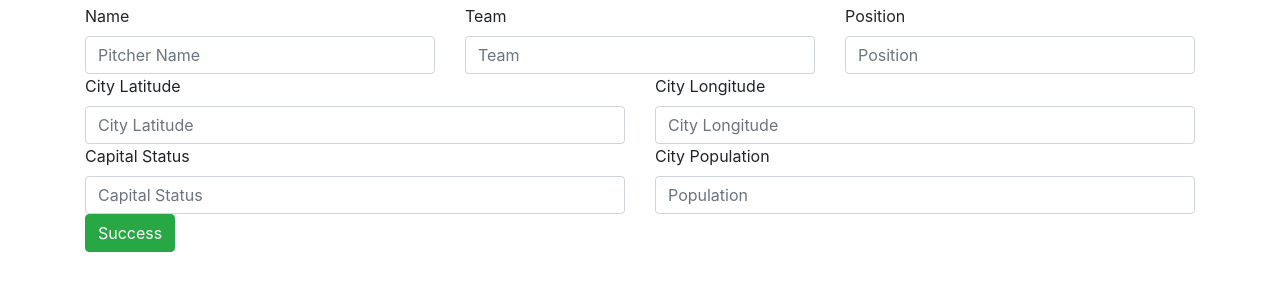
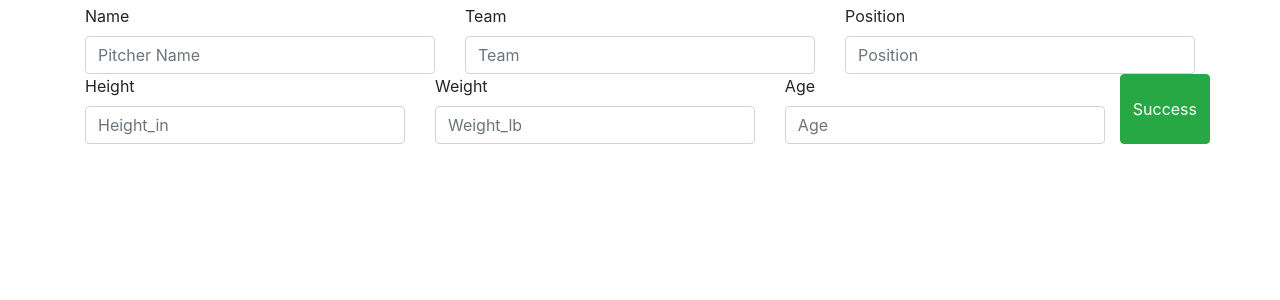
Before and after one commit to rpr325/WebAppAlpha, a Flask app: template app/templates/new.html in a window 1280 px wide. Shown: the part 56-356 px from the top of the page. Run offline with Flask 2, Linux system fonts and the light colour scheme; the template is opened without the code that fills it, so the values that code supplies are empty; some libraries are stand-ins or nearby versions.

Commit message:
Feature: Modify project HTML files.

```diff
--- a/app/templates/new.html
+++ b/app/templates/new.html
@@ -18,26 +18,19 @@
 
     <div class="row">
         <div class="col">
-            <label for="fldLat">City Latitude</label>
-            <input id="fldLat" type="text" class="form-control" placeholder="City Latitude" name="fldLat">
+            <label for="Height_in">Height</label>
+            <input id="Height_in" type="text" class="form-control" placeholder="Height_in" name="Height_in">
         </div>
         <div class="col">
-            <label for="fldlong">City Longitude</label>
-            <input id="fldlong" type="text" class="form-control" placeholder="City Longitude" name="fldLong">
-        </div>
-    </div>
-    <div class="row">
-        <div class="col">
-            <label for="fldCapitalStatus">Capital Status</label>
-
-            <input id="fldCapitalStatus" type="text" class="form-control" placeholder="Capital Status "
-                   name="fldCapitalStatus">
+            <label for="Weight_lb">Weight</label>
+            <input id="Weight_lb" type="text" class="form-control" placeholder="Weight_lb" name="Weight_lb">
         </div>
         <div class="col">
-            <label for="fldPopulation">City Population</label>
-            <input id="fldPopulation" type="text" class="form-control" placeholder="Population" name="fldPopulation">
+            <label for="Age">Age</label>
+
+            <input id="Age" type="text" class="form-control" placeholder="Age" name="Age">
         </div>
-    </div>
+    <br>
     <button type="submit" class="btn btn-success">Success</button>
 
 </form>
```
